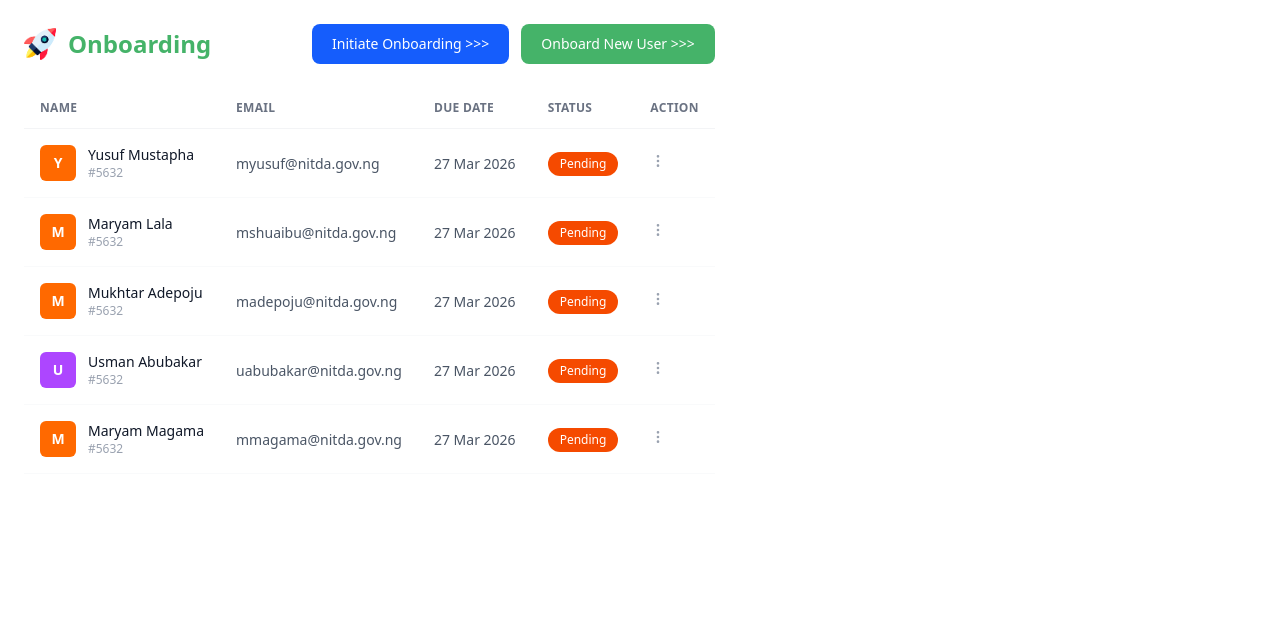
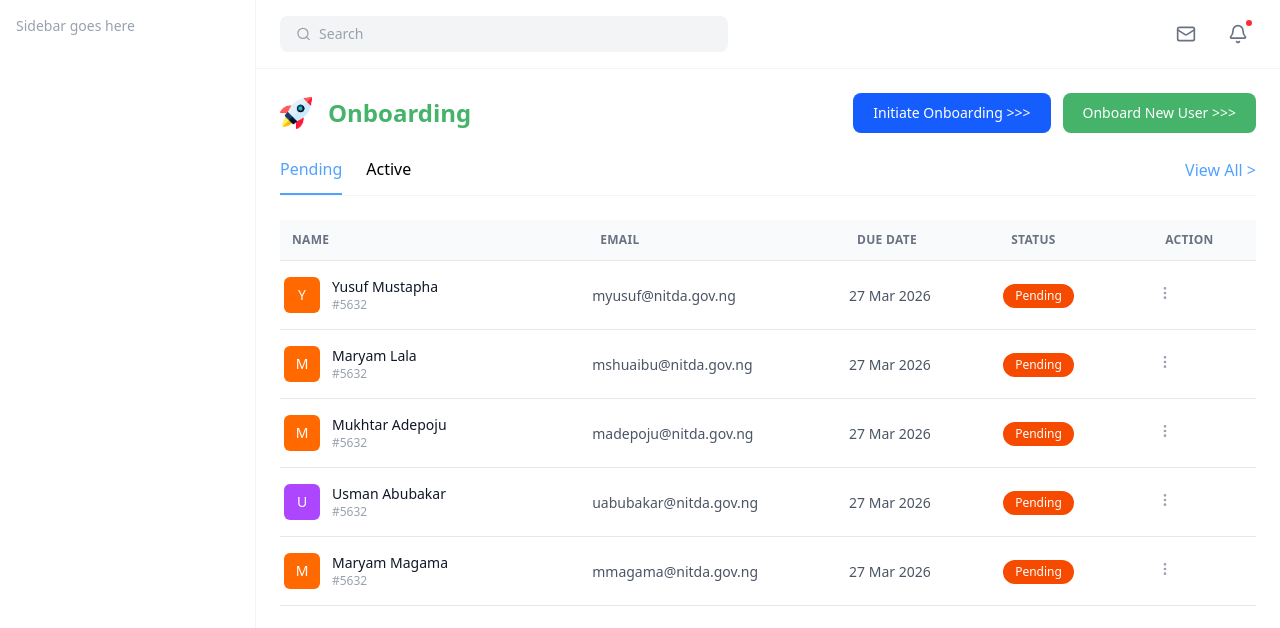
Before and after one commit to Captainmohh/nitems-frontend, a Next.js app: page /onboarding in a window 1280 px wide. Shown: the top 628 px of the page. Built offline with nearby package versions, Linux system fonts and the light colour scheme.

Commit message:
editing onboarding

```diff
--- a/app/(dashboard)/layout.tsx
+++ b/app/(dashboard)/layout.tsx
@@ -1,7 +1,22 @@
+import TopBar from "@/components/layout/TopBar";
+
 export default function DashboardLayout({
   children,
 }: {
   children: React.ReactNode;
 }) {
-  return <div className="flex min-h-screen">{children}</div>;
+  return (
+    <div className="flex min-h-screen">
+      {/* Sidebar placeholder - will be replaced once Sidebar component is ready */}
+      <aside className="w-64 shrink-0 border-r border-gray-100 bg-white">
+        <div className="p-4 text-sm text-gray-400">Sidebar goes here</div>
+      </aside>
+
+      {/* Right side: TopBar + page content stacked vertically */}
+      <div className="flex-1 flex flex-col min-w-0">
+        <TopBar />
+        <main className="flex-1 overflow-auto">{children}</main>
+      </div>
+    </div>
+  );
 }
--- a/app/(dashboard)/onboarding/_components/onboarding-request-table.tsx
+++ b/app/(dashboard)/onboarding/_components/onboarding-request-table.tsx
@@ -14,6 +14,10 @@ interface OnboardingRequest {
   employeeId: string;
   email: string;
   dueDate: string;
+  status: OnboardingStatus;
+}
+
+interface OnboardingRequestTableProps {
   status: OnboardingStatus;
 }
 
@@ -82,7 +86,7 @@ const columns: LegacyColumnDef<OnboardingRequest>[] = [
     cell: ({ row }) => (
       <div className="flex items-center gap-3">
         <div
-        className={`w-9 h-9 rounded-md flex items-center justify-center text-sm font-bold text-white ${getAvatarColor(
+        className={`w-9 h-9 rounded-md flex items-center justify-center text-sm font-medium text-white ${getAvatarColor(
          row.original.name
       )}`}
 >
@@ -131,7 +135,8 @@ const columns: LegacyColumnDef<OnboardingRequest>[] = [
   },
 ];
 
-export function OnboardingRequestTable() {
+export function OnboardingRequestTable({ status }: OnboardingRequestTableProps) {
+  const filteredData = mockData.filter((request) => request.status === status);
   const table = useLegacyTable({
     data: mockData,
     columns,
@@ -139,15 +144,25 @@ export function OnboardingRequestTable() {
   });
 
   return (
-    <table className="w-full border-collapse">
+    <table className="w-full border-collapse table-fixed">
       <thead>
         {table.getHeaderGroups().map((headerGroup) => (
-          <tr key={headerGroup.id} className="border-b border-gray-100">
+          <tr key={headerGroup.id} className="bg-gray-50 border-b border-gray-200">
             {headerGroup.headers.map((header) => (
               <th
                 key={header.id}
-                className="text-left text-xs font-bold text-gray-500 uppercase tracking-wide py-3 px-4"
-              >
+                className={`text-left text-xs font-bold text-gray-500 uppercase tracking-wide py-3 px-3 ${
+    header.id === "name"
+      ? "w-[30%]"
+      : header.id === "email"
+      ? "w-[25%]"
+      : header.id === "dueDate"
+      ? "w-[15%]"
+      : header.id === "status"
+      ? "w-[15%]"
+      : "w-[10%]"
+  }`}
+>
                 {flexRender(header.column.columnDef.header, header.getContext())}
               </th>
             ))}
@@ -156,9 +171,9 @@ export function OnboardingRequestTable() {
       </thead>
       <tbody>
         {table.getRowModel().rows.map((row) => (
-          <tr key={row.id} className="border-b border-gray-50">
+          <tr key={row.id} className="border-b border-gray-200">
             {row.getVisibleCells().map((cell) => (
-              <td key={cell.id} className="py-4 px-4">
+              <td key={cell.id} className="py-4 px-1">
                 {flexRender(cell.column.columnDef.cell, cell.getContext())}
               </td>
             ))}
--- a/app/(dashboard)/onboarding/page.tsx
+++ b/app/(dashboard)/onboarding/page.tsx
@@ -1,14 +1,19 @@
+"use client";
+
+import { useState } from "react";
 import Image from "next/image";
 import { OnboardingRequestTable } from "./_components/onboarding-request-table";
 import { InitiateOnboardingDialog } from "./_components/initiate-onboarding-dialog";
 
 export default function OnboardingPage() {
+  const [activeTab, setActiveTab] = useState<"pending" | "active">("pending");
+
   return (
     <div className="p-6 space-y-6">
       {/* Page header */}
-      <div className="flex items-center justify-between gap-8">
-        <div className="flex items-center gap-3">
-          <Image src="/rocket.png" alt=" Onboarding" width={32} height={32} />
+      <div className="flex items-center justify-between gap-6">
+        <div className="flex items-center gap-4">
+          <Image src="/rocket.png" alt="Onboarding" width={32} height={32} />
           <h1 className="text-2xl font-semibold text-primary-green">
             Onboarding
           </h1>
@@ -24,8 +29,38 @@ export default function OnboardingPage() {
         </div>
       </div>
 
+      {/* Tabs row */}
+      <div className="flex items-center justify-between border-b border-gray-100">
+        <div className="flex items-center gap-6">
+          <button
+            onClick={() => setActiveTab("pending")}
+            className={`pb-3 text-base font-medium border-b-2 transition-colors ${
+              activeTab === "pending"
+                ? "border-blue-400 text-blue-400"
+                : "border-transparent text-black"
+            }`}
+          >
+            Pending
+          </button>
+          <button
+            onClick={() => setActiveTab("active")}
+            className={`pb-3 text-base font-medium border-b-2 transition-colors ${
+              activeTab === "active"
+                ? "border-blue-400 text-blue-400"
+                : "border-transparent text-black"
+            }`}
+          >
+            Active
+          </button>
+        </div>
+
+        <a href="#" className="text-base text-blue-400 font-light pb-3">
+          View All &gt;
+        </a>
+      </div>
+
       <InitiateOnboardingDialog />
-      <OnboardingRequestTable />
+      <OnboardingRequestTable status={activeTab} />
     </div>
   );
 }
```
Also changed, not shown: components/layout/TopBar.tsx (renamed from src/components/layout/Topbar.tsx).
